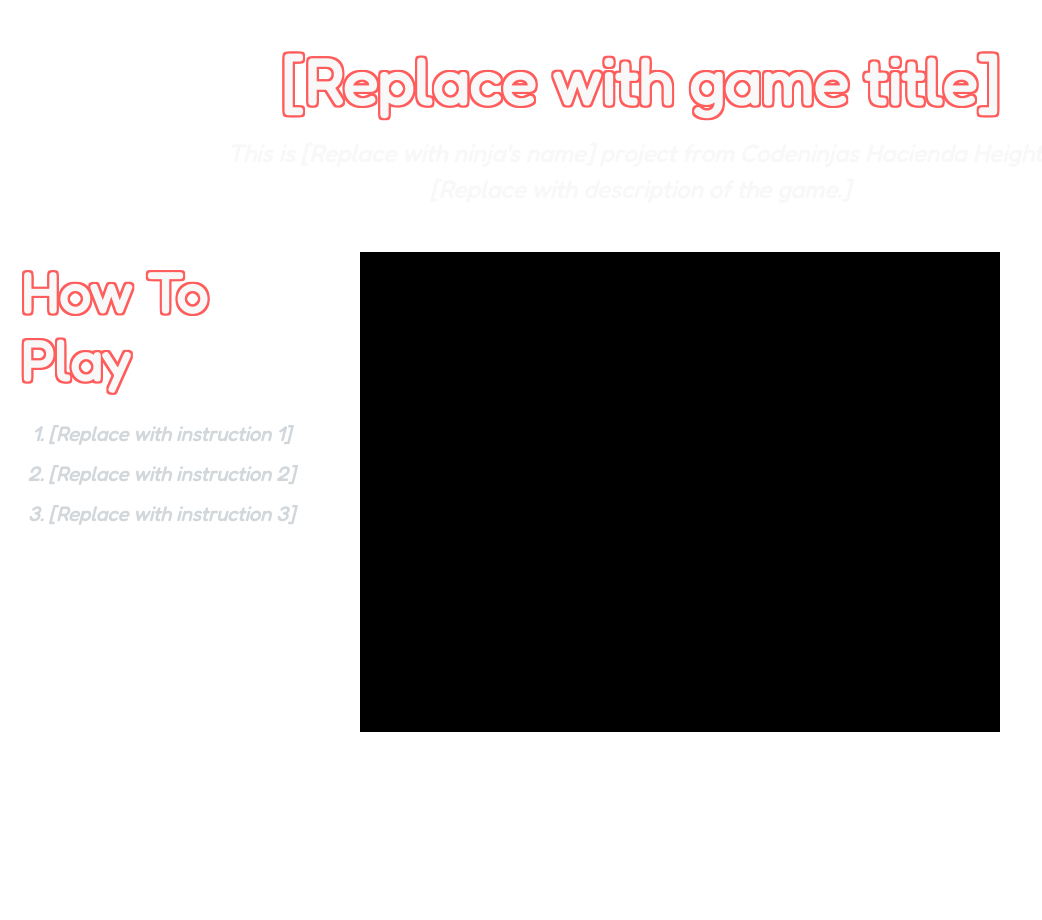
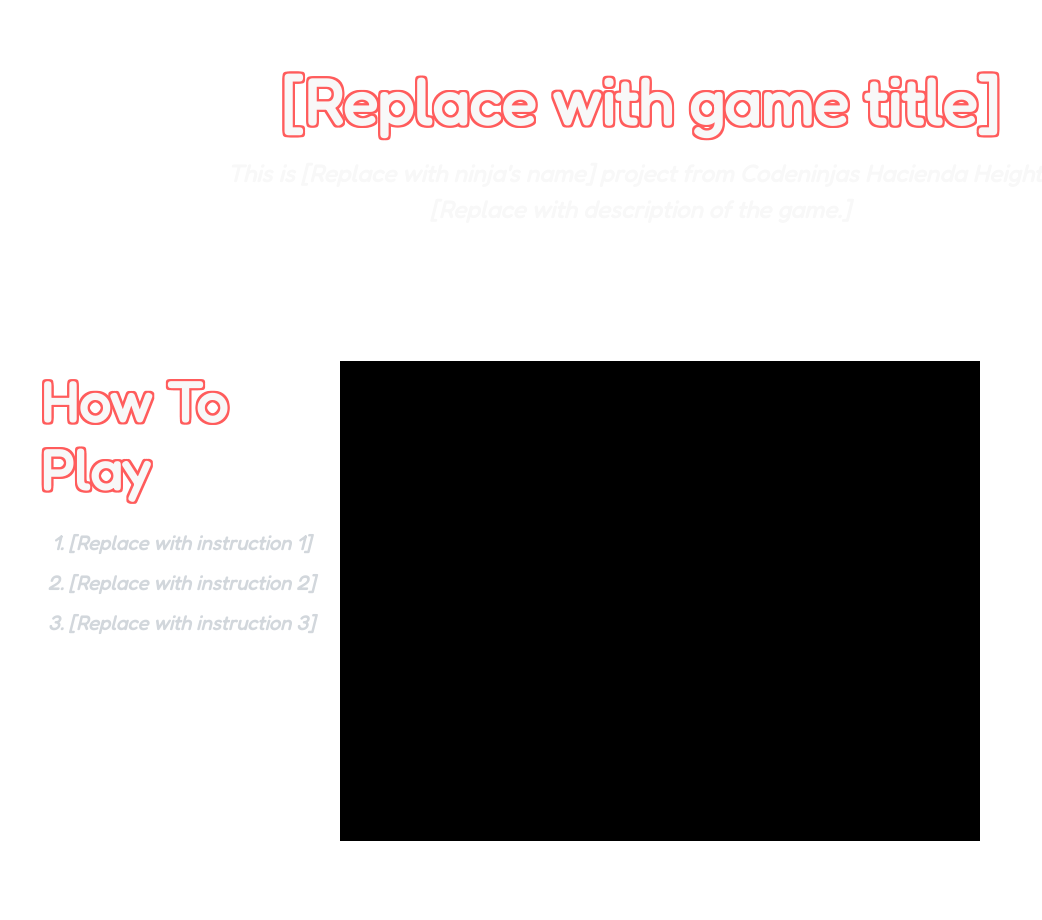
Before and after one commit to ninjaCNHH/UnityProjectTemplate, a plain HTML site: page index.html in a window 1280 px wide. Shown: the whole page, without its empty margins (0-1042 px from the left). Before the commit the page ends 800 px from the top, so only its background shows below. Drawn offline with Linux system fonts and the light colour scheme; a script that the page names is missing.

Commit message:
alignment

```diff
--- a/index.html
+++ b/index.html
@@ -11,6 +11,7 @@
     <script>
       var unityInstance = UnityLoader.instantiate("unityContainer", "Build/[Replace with Unity file name].json", {onProgress: UnityProgress});
     </script>
+    <link rel="stylesheet" href="TemplateData/style.css">
     <link rel="preconnect" href="https://fonts.googleapis.com">
     <link rel="preconnect" href="https://fonts.gstatic.com" crossorigin>
     <link href="https://fonts.googleapis.com/css2?family=Fredoka&display=swap" rel="stylesheet">
@@ -56,11 +57,14 @@
     }
 
     .webgl-balanced-container {
-      display: flex;
-      align-items: flex-start;
-      gap: 40px;
-      width: 100%;           /* take full width */
-      justify-content: space-between; /* push left and right items to edges */
+      display: grid;
+      grid-template-columns: 300px 1fr 300px;
+      align-items: start;
+      justify-items: stretch;
+      width: 100%;
+      min-height: 480px; /* ⬅ matches Unity height */
+      padding: 40px;
+      box-sizing: border-box;
     }
 
     .instructions,
@@ -71,6 +75,8 @@
 
     .instructions {
       text-align: left;  /* keep text hugging left */
+      align-self: flex-start;
+      grid-column: 1;
     }
 
     .webgl-content {
@@ -117,19 +123,85 @@
       background: #000; /* fallback */
     }
 
+    .unity-section {
+      width: 100%;
+      display: block;
+      clear: both;
+      margin-top: 40px;
+    }
+
     .footer {
       margin-top: 10px;
       text-align: center;
       color: #fff;
     }
+
+    /* Header always occupies its own space */
+    .page-header {
+      text-align: center;
+      padding: 20px 20px 10px;
+      flex-shrink: 0;
+    }
+
+    /* Force Unity section below header */
+    .main-content {
+      width: 100%;
+      display: flex;
+      justify-content: center;
+      margin-top: 40px;
+      overflow-x: hidden;
+    }
+
+    /* Prevent overlap in narrow windows */
+    @media (max-width: 900px) {
+      .webgl-balanced-container {
+        grid-template-columns: 1fr;
+      }
+
+      .instructions,
+      .unity-frame,
+      .spacer {
+        grid-column: 1;
+        margin: 0 auto;
+      }
+    }
+
+    @media (max-width: 1200px) {
+      .spacer {
+        display: none;
+      }
+    }
+
+    /* ✅ Unity hard containment */
+    .unity-frame {
+      width: 640px;
+      min-height: 480px;
+      position: relative;
+      flex-shrink: 0;
+      grid-column: 2;
+      margin: 0 auto;
+      align-self: center;
+    }
+
+    /* Prevent Unity from overlapping siblings */
+    .unity-frame * {
+      box-sizing: border-box;
+    }
+
+    .spacer {
+      grid-column: 3;
+    }
     </style>
   </head>
   <body>
+    <div class="page-header">
       <h1 id="main-title">[Replace with game title]</h1>
       <p>This is [Replace with ninja's name] project from Codeninjas Hacienda Heights</p>
       <p>[Replace with description of the game.]</p>
+    </div>
 
-  <div class="content-container">
+    <div class="main-content">
+      <div class="unity-section">
         <div class="webgl-balanced-container">
           <div class="instructions">
             <h2 class="subtitle">How To Play</h2>
@@ -140,6 +212,7 @@
             </ol>
           </div>
 
+          <div class="unity-frame">
             <div class="webgl-content">
               <div id="unityContainer"></div>
               <div class="footer">
@@ -148,9 +221,11 @@
                 <div class="title">[Replace with game title]</div>
               </div>
             </div>
+          </div>
 
           <div class="spacer"></div>
         </div>
       </div>
+    </div>
   </body>
 </html>
```
Lines whose indentation alone changed are shown as unchanged.
